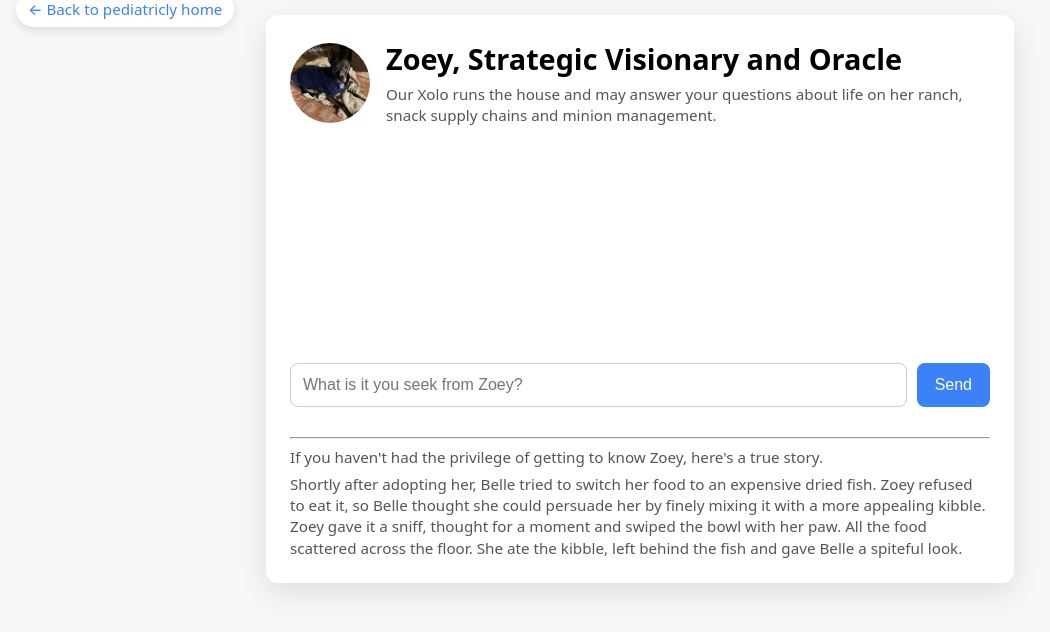
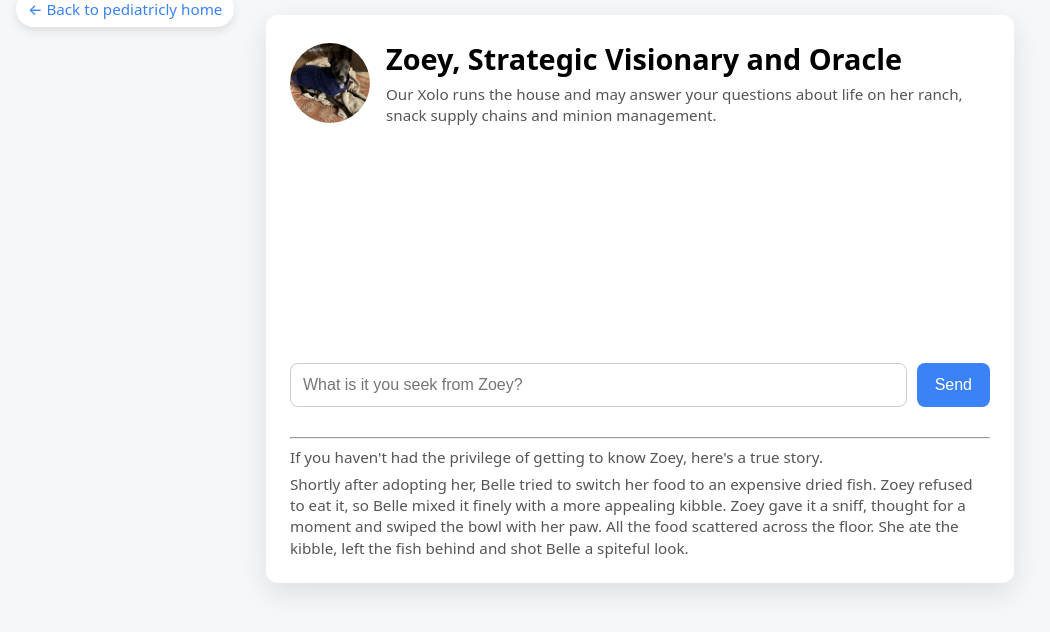
Before and after one commit to pediatricly/xolobot, a Django app: page / in a window 1280 px wide. Shown: the part 25-657 px from the top of the page, without its empty margins (0-1050 px from the left). Run offline with Django 5.2, Linux system fonts and the light colour scheme.

Commit message:
kibble story 4

```diff
--- a/chatbot/templates/chatbot/index.html
+++ b/chatbot/templates/chatbot/index.html
@@ -35,9 +35,9 @@
           If you haven't had the privilege of getting to know Zoey, here's a true story.</p>
      <p class='subtitle'>
           Shortly after adopting her, Belle tried to switch her food
-          to an expensive dried fish. Zoey refused to eat it, so Belle thought she could persuade her by finely mixing it
+          to an expensive dried fish. Zoey refused to eat it, so Belle mixed it finely
           with a more appealing kibble. Zoey gave it a sniff, thought for a moment and swiped the bowl with her paw.
-          All the food scattered across the floor. She ate the kibble, left behind the fish and gave Belle a spiteful look.
+          All the food scattered across the floor. She ate the kibble, left the fish behind and shot Belle a spiteful look.
     </p>
   </div>
 
```
